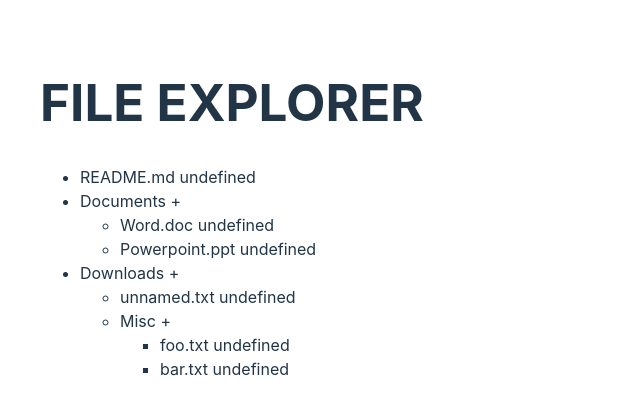
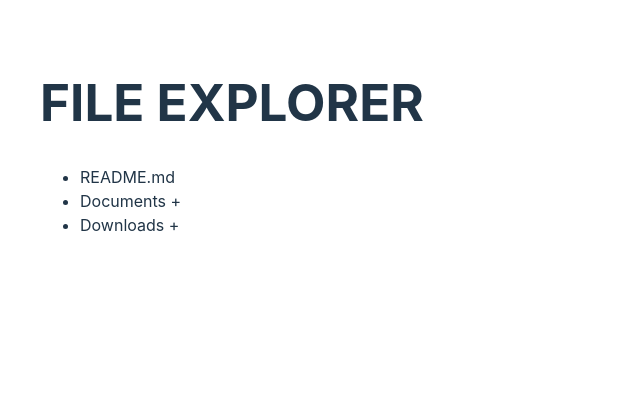
Before and after one commit to mirwais-sanaie/React-Challenges, a React (Vite) app in the folder reactChallenge/: page / in a window 1280 px wide. Shown: the top 414 px of the page, without its empty margins (0-640 px from the left). Built offline with nearby package versions, Linux system fonts and the light colour scheme.

Commit message:
challenge file explorer completed.

```diff
--- a/reactChallenge/src/components/Day-3(File Explorer)/FileExplorer.jsx
+++ b/reactChallenge/src/components/Day-3(File Explorer)/FileExplorer.jsx
@@ -1,3 +1,5 @@
+import { useState } from "react";
+
 const data = [
   {
     id: 1,
@@ -44,27 +46,62 @@ const data = [
 ];
 
 function FileExplorer() {
+  const [expandedIds, setExpandedIds] = useState(new Set());
+
+  function handleSetChildren(id) {
+    const newExpandedIds = new Set(expandedIds);
+
+    if (newExpandedIds.has(id)) {
+      newExpandedIds.delete(id);
+    } else {
+      newExpandedIds.add(id);
+    }
+    setExpandedIds(newExpandedIds);
+  }
+
   return (
     <div>
       <h1>FILE EXPLORER</h1>
-      <ul>
+      <ul role="tree">
         {data.map((el) => (
-          <FileItem key={el.id} item={el} />
+          <FileItem
+            key={el.id}
+            item={el}
+            handleSetChildren={handleSetChildren}
+            expandedIds={expandedIds}
+          />
         ))}
       </ul>
     </div>
   );
 }
 
-function FileItem({ item }) {
+function FileItem({ item, handleSetChildren, expandedIds }) {
+  const hasChildren = item.children?.length > 0;
+  const isExpanded = expandedIds.has(item.id);
+
   return (
-    <li style={{ cursor: "pointer" }}>
-      {`${item.name} ${item?.children && "+"}`}
-      <ul>
-        {item?.children?.map((el) => (
-          <FileItem key={el.id} item={el} />
-        ))}
-      </ul>
+    <li>
+      <div
+        onClick={() => hasChildren && handleSetChildren(item.id)}
+        style={{ cursor: hasChildren ? "pointer" : "default" }}
+        aria-expanded={isExpanded}
+        role="treeitem"
+      >
+        {`${item.name} ${hasChildren ? (isExpanded ? "-" : "+") : ""}`}
+      </div>
+      {hasChildren && isExpanded && (
+        <ul role="group">
+          {item.children.map((child) => (
+            <FileItem
+              key={child.id}
+              item={child}
+              handleSetChildren={handleSetChildren}
+              expandedIds={expandedIds}
+            />
+          ))}
+        </ul>
+      )}
     </li>
   );
 }
```
